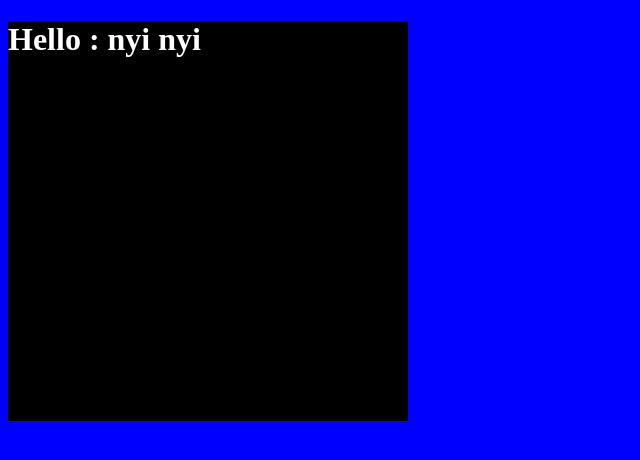
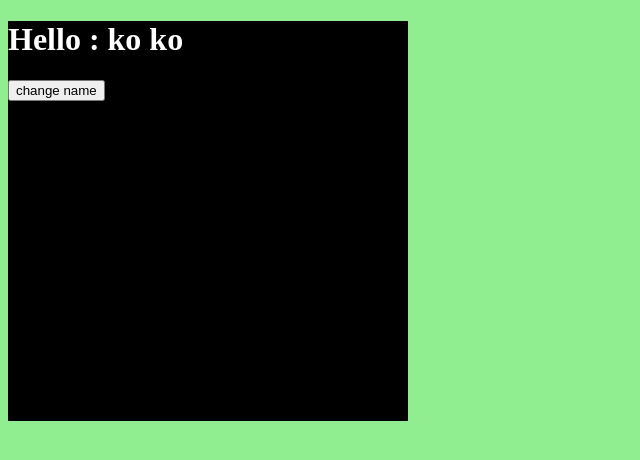
Before and after one commit to nyinyizin-dev/react-app, a React (Create React App) app: page / in a window 1280 px wide. Shown: the top 460 px of the page, without its empty margins (0-640 px from the left). Built offline with nearby package versions, Linux system fonts and the light colour scheme.

Commit message:
useState

```diff
--- a/src/App.css
+++ b/src/App.css
@@ -5,6 +5,6 @@
   height: 400px;
 }
 
-body {
-  background-color: blue;
-}
+/* body {
+  background-color: green;
+} */
--- a/src/App.js
+++ b/src/App.js
@@ -1,11 +1,18 @@
+import { useState } from "react";
 import "./App.css";
 
 function App() {
-  let name = "nyi nyi";
+  let [name, setName] = useState("ko ko");
+
+  let changeName = () => {
+    setName("nyi nyi");
+    console.log(name);
+  };
 
   return (
     <div className="app">
       <h1>Hello : {name}</h1>
+      <button onClick={changeName}>change name</button>
     </div>
   );
 }
```
